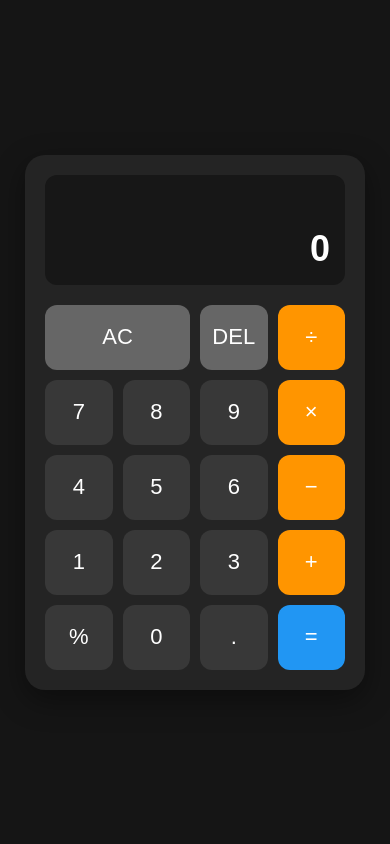
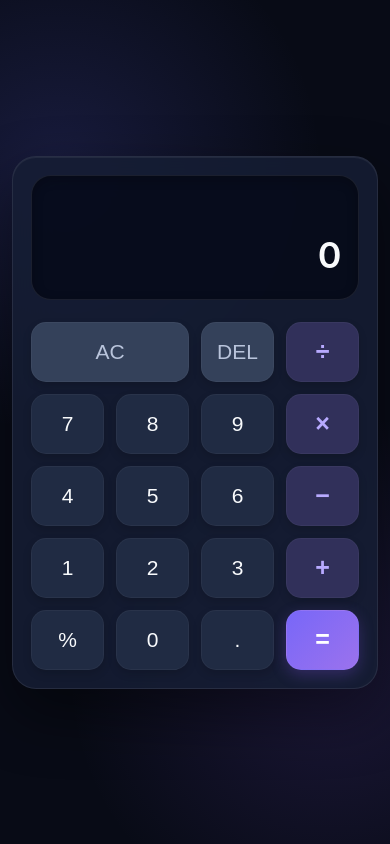
Before and after one commit to parthkhanna121000/web-development-learning, a plain HTML site: page Projects/Calculator/index.html in a window 390 px wide. Drawn offline with Linux system fonts and the light colour scheme.

Commit message:
style: enhance calculator UI with modern glassmorphism design

```diff
--- a/Projects/Calculator/style.css
+++ b/Projects/Calculator/style.css
@@ -1,3 +1,7 @@
+
+/* ==============================
+   GLOBAL RESET
+================================= */
 
 * {
     margin: 0;
@@ -5,100 +9,255 @@
     box-sizing: border-box;
 }
 
+:root {
+    --bg-primary: #080b16;
+    --bg-secondary: #11182b;
+    --surface: rgba(22, 30, 52, 0.85);
+    --display-bg: rgba(5, 9, 22, 0.75);
+
+    --text-primary: #f8fafc;
+    --text-secondary: #8994ad;
+
+    --button-bg: #202b43;
+    --button-hover: #30405f;
+
+    --accent: #8b7cff;
+    --accent-hover: #a397ff;
+
+    --operator-bg: #31305a;
+    --function-bg: #34415a;
+
+    --border: rgba(255, 255, 255, 0.08);
+}
+
+/* ==============================
+   BODY
+================================= */
+
 body {
     min-height: 100vh;
     display: flex;
     justify-content: center;
     align-items: center;
-    background: #151515;
-    font-family: Arial, sans-serif;
+    padding: 20px;
+
+    font-family: 'Inter', 'Segoe UI', sans-serif;
+    background:
+        radial-gradient(
+            circle at 15% 20%,
+            rgba(99, 102, 241, 0.18),
+            transparent 35%
+        ),
+        radial-gradient(
+            circle at 85% 80%,
+            rgba(139, 92, 246, 0.15),
+            transparent 35%
+        ),
+        var(--bg-primary);
+
+    color: var(--text-primary);
 }
 
+/* ==============================
+   CALCULATOR CONTAINER
+================================= */
+
 .calculator {
-    width: 340px;
-    padding: 20px;
-    background: #242424;
-    border-radius: 20px;
-    box-shadow: 0 10px 30px rgba(0, 0, 0, 0.4);
+    width: 360px;
+    padding: 24px;
+
+    background: var(--surface);
+    border: 1px solid var(--border);
+    border-radius: 28px;
+
+    backdrop-filter: blur(20px);
+
+    box-shadow:
+        0 25px 60px rgba(0, 0, 0, 0.45),
+        inset 0 1px 0 rgba(255, 255, 255, 0.06);
+
+    transition: transform 0.3s ease;
 }
 
+.calculator:hover {
+    transform: translateY(-3px);
+}
+
+/* ==============================
+   DISPLAY
+================================= */
+
 .display {
-    min-height: 110px;
-    padding: 15px;
-    margin-bottom: 20px;
+    min-height: 140px;
+    padding: 22px 18px;
+    margin-bottom: 22px;
+
     display: flex;
     flex-direction: column;
     justify-content: flex-end;
     align-items: flex-end;
+
     overflow: hidden;
-    color: white;
-    background: #171717;
-    border-radius: 12px;
+
+    background: var(--display-bg);
+    border: 1px solid var(--border);
+    border-radius: 20px;
+
+    box-shadow: inset 0 3px 12px rgba(0, 0, 0, 0.2);
+
     word-break: break-all;
 }
 
 #previous-operand {
-    min-height: 25px;
-    color: #999;
-    font-size: 18px;
+    min-height: 28px;
+    color: var(--text-secondary);
+    font-size: 17px;
+    font-weight: 400;
 }
 
 #current-operand {
-    font-size: 36px;
-    font-weight: bold;
+    max-width: 100%;
+    color: var(--text-primary);
+    font-size: 42px;
+    font-weight: 600;
+    letter-spacing: -1.5px;
+
+    transition: all 0.2s ease;
 }
+
+/* ==============================
+   BUTTON GRID
+================================= */
 
 .buttons {
     display: grid;
     grid-template-columns: repeat(4, 1fr);
-    gap: 10px;
+    gap: 12px;
 }
 
+/* ==============================
+   COMMON BUTTON STYLE
+================================= */
+
 button {
-    height: 65px;
-    border: none;
-    border-radius: 12px;
-    background: #383838;
-    color: white;
-    font-size: 22px;
+    height: 66px;
+
+    border: 1px solid rgba(255, 255, 255, 0.04);
+    border-radius: 18px;
+
+    background: var(--button-bg);
+    color: var(--text-primary);
+
+    font-size: 21px;
+    font-weight: 500;
+
     cursor: pointer;
-    transition: 0.2s;
+
+    box-shadow: 0 4px 8px rgba(0, 0, 0, 0.15);
+
+    transition:
+        background 0.2s ease,
+        transform 0.2s ease,
+        box-shadow 0.2s ease;
 }
 
 button:hover {
-    background: #505050;
+    background: var(--button-hover);
+    transform: translateY(-2px);
+
+    box-shadow: 0 7px 15px rgba(0, 0, 0, 0.2);
 }
 
 button:active {
     transform: scale(0.94);
 }
 
+/* ==============================
+   SPECIAL BUTTONS
+================================= */
+
 .span-two {
     grid-column: span 2;
 }
 
 .function {
-    background: #666;
+    background: var(--function-bg);
+    color: #b9c4db;
 }
 
+.function:hover {
+    background: #465675;
+}
+
+/* ==============================
+   OPERATORS
+================================= */
+
 .operator {
-    background: #ff9500;
+    background: var(--operator-bg);
+    color: #b8aaff;
+
+    font-size: 25px;
+    font-weight: 600;
 }
 
 .operator:hover {
-    background: #e78700;
+    background: #49447d;
 }
 
+/* ==============================
+   EQUALS BUTTON
+================================= */
+
 .equals {
-    background: #2196f3;
+    background: linear-gradient(
+        135deg,
+        #7867f8,
+        #9b72ed
+    );
+
+    color: white;
+    font-size: 25px;
+    font-weight: 700;
+
+    box-shadow: 0 5px 15px rgba(139, 92, 246, 0.25);
 }
 
 .equals:hover {
-    background: #087acb;
+    background: linear-gradient(
+        135deg,
+        #9385ff,
+        #b18bff
+    );
+
+    box-shadow: 0 7px 20px rgba(139, 92, 246, 0.4);
 }
 
-@media (max-width: 380px) {
+/* ==============================
+   RESPONSIVE DESIGN
+================================= */
+
+@media (max-width: 400px) {
+    body {
+        padding: 12px;
+    }
+
     .calculator {
-        width: 95%;
+        width: 100%;
+        padding: 18px;
+        border-radius: 24px;
+    }
+
+    button {
+        height: 60px;
+        border-radius: 15px;
+    }
+
+    .display {
+        min-height: 125px;
+    }
+
+    #current-operand {
+        font-size: 36px;
     }
 }
```
